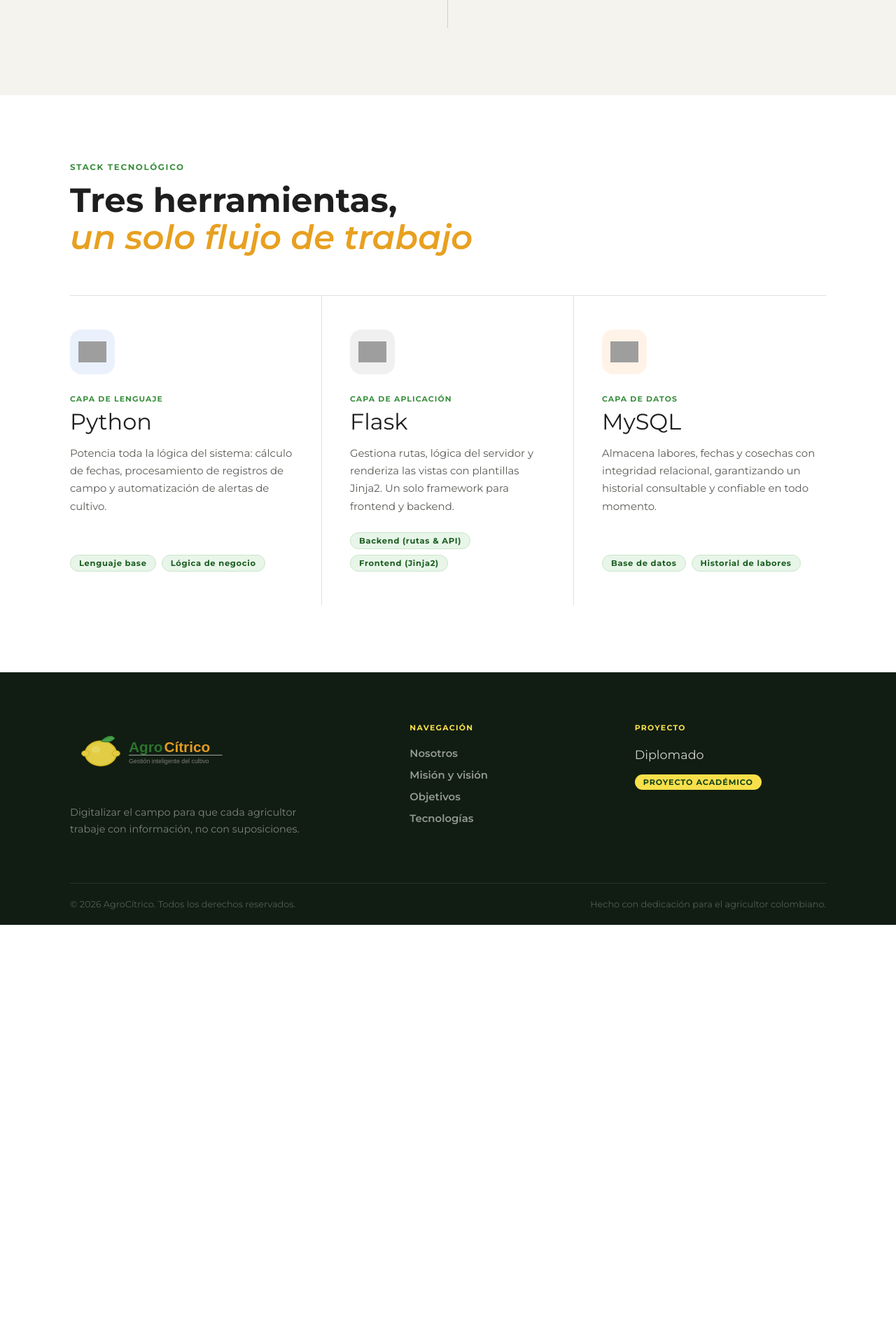
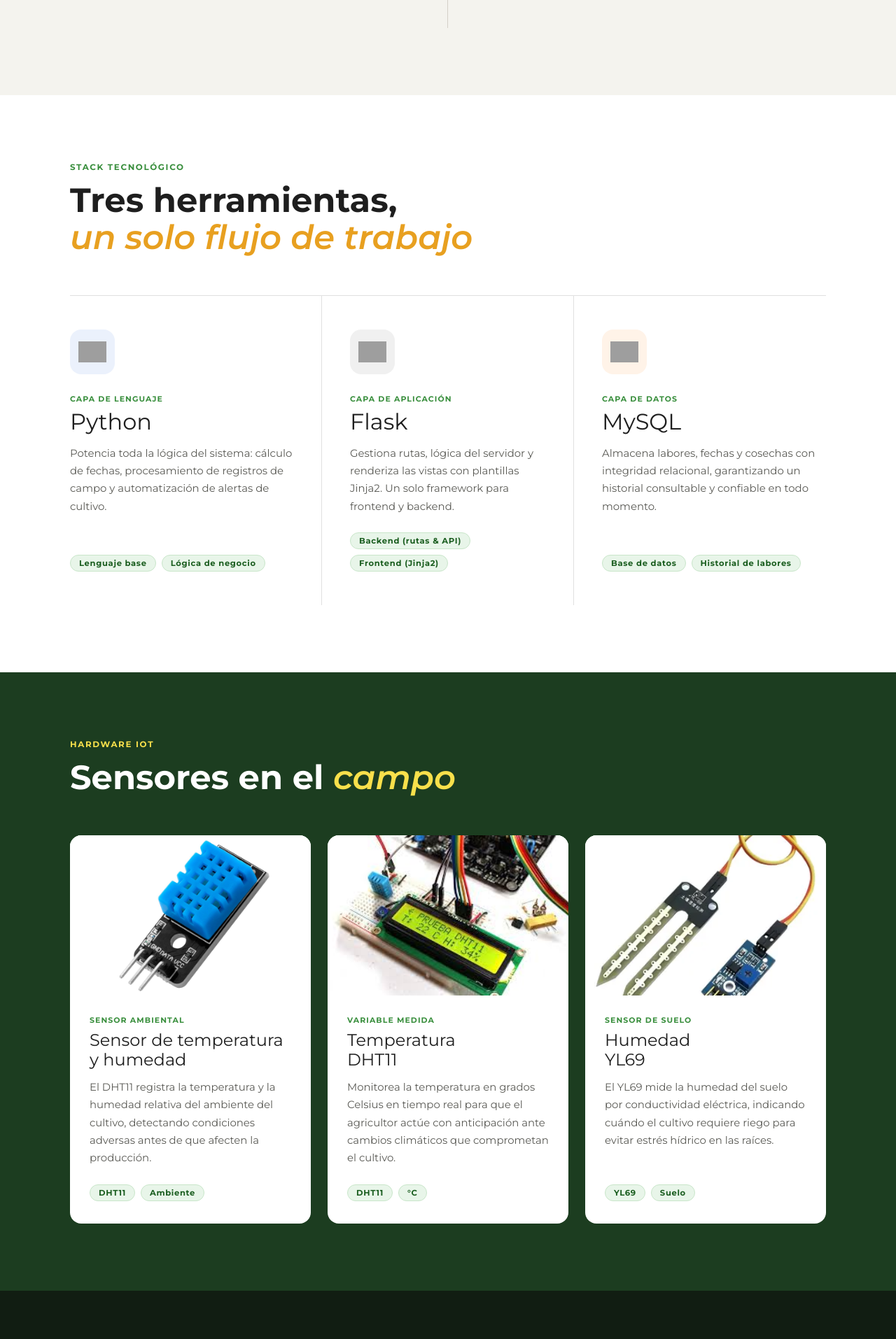
Before and after one commit to MurilloR11/agrocitrico-diplomado, a Flask app: page / in a window 1280 px wide. Shown: the part 2926-4840 px from the top of the page at 70% size. Before the commit the page ends 4248 px from the top, so only its background shows below. Run offline with Flask 3, Linux system fonts and the light colour scheme; grey boxes are pictures that could not be loaded.

Commit message:
Se agrego una nueva section de sensores

```diff
--- a/static/index.css
+++ b/static/index.css
@@ -778,6 +778,129 @@ body {
     }
 }
 
+/* ── Sensores ────────────────────────────────────── */
+.sensors {
+    padding: 96px 0;
+    background-color: #1C3D20;
+}
+
+.sensors-header {
+    margin-bottom: 56px;
+}
+
+.sensors-eyebrow {
+    font-size: 0.74rem;
+    font-weight: 700;
+    letter-spacing: 0.14em;
+    text-transform: uppercase;
+    color: var(--yellow-500);
+    margin-bottom: 14px;
+}
+
+.sensors-title {
+    font-size: clamp(2rem, 4vw, 3rem);
+    line-height: 1.1;
+    color: #fff;
+}
+
+.sensors-title em {
+    font-style: italic;
+    color: var(--yellow-500);
+}
+
+.sensors-grid {
+    display: grid;
+    grid-template-columns: repeat(3, 1fr);
+    gap: 24px;
+}
+
+.sensor-card {
+    background-color: #fff;
+    border-radius: 16px;
+    overflow: hidden;
+    display: flex;
+    flex-direction: column;
+}
+
+.sensor-card-photo {
+    width: 100%;
+    aspect-ratio: 3 / 2;
+    overflow: hidden;
+    background-color: #d4e6d6;
+    flex-shrink: 0;
+}
+
+.sensor-card-photo img {
+    width: 100%;
+    height: 100%;
+    object-fit: cover;
+    display: block;
+    transition: transform 0.4s ease;
+}
+
+.sensor-card:hover .sensor-card-photo img {
+    transform: scale(1.04);
+}
+
+.sensor-card-body {
+    padding: 28px 28px 32px;
+    display: flex;
+    flex-direction: column;
+    flex: 1;
+}
+
+.sensor-layer {
+    font-size: 0.68rem;
+    font-weight: 700;
+    letter-spacing: 0.1em;
+    text-transform: uppercase;
+    color: var(--green-600);
+    margin-bottom: 8px;
+}
+
+.sensor-name {
+    font-size: 1.5rem;
+    font-weight: 400;
+    line-height: 1.15;
+    color: var(--text);
+    margin-bottom: 14px;
+}
+
+.sensor-desc {
+    font-size: 0.93rem;
+    line-height: 1.7;
+    color: #5a5a55;
+    flex: 1;
+    margin-bottom: 24px;
+}
+
+.sensor-tags {
+    list-style: none;
+    display: flex;
+    flex-wrap: wrap;
+    gap: 8px;
+}
+
+.sensor-tags li {
+    font-size: 0.72rem;
+    font-weight: 700;
+    letter-spacing: 0.06em;
+    color: #1B5E20;
+    background-color: #E8F5E9;
+    border: 1px solid #C8E6C9;
+    padding: 4px 12px;
+    border-radius: 99px;
+}
+
+@media (max-width: 760px) {
+    .sensors { padding: 56px 0; }
+
+    .sensors-grid {
+        grid-template-columns: 1fr;
+        gap: 20px;
+    }
+}
+
 /* ── Footer ──────────────────────────────────────── */
 .footer {
     background-color: #111D12;
--- a/templates/index.html
+++ b/templates/index.html
@@ -21,6 +21,7 @@
                     <li><a href="#mision-vision">Misión y visión</a></li>
                     <li><a href="#objetivos">Objetivos</a></li>
                     <li><a href="#tecnologias">Tecnologías</a></li>
+                    <li><a href="#sensores">Sensores</a></li>
                 </ul>
                 <a class="cta" href="#registro">Registrate</a>
             </nav>
@@ -218,6 +219,62 @@
         </section>
     </main>
 
+        <section class="sensors" id="sensores">
+            <div class="container">
+                <div class="sensors-header reveal">
+                    <p class="sensors-eyebrow">Hardware IoT</p>
+                    <h2 class="sensors-title">Sensores en el <em>campo</em></h2>
+                </div>
+                <div class="sensors-grid">
+                    <div class="sensor-card reveal">
+                        <div class="sensor-card-photo">
+                            <img src="{{ url_for('static', filename='img/sensor-dht11.jpg') }}"
+                                 alt="Sensor DHT11 de temperatura y humedad">
+                        </div>
+                        <div class="sensor-card-body">
+                            <p class="sensor-layer">Sensor ambiental</p>
+                            <h3 class="sensor-name">Sensor de temperatura<br>y humedad</h3>
+                            <p class="sensor-desc">El DHT11 registra la temperatura y la humedad relativa del ambiente del cultivo, detectando condiciones adversas antes de que afecten la producción.</p>
+                            <ul class="sensor-tags">
+                                <li>DHT11</li>
+                                <li>Ambiente</li>
+                            </ul>
+                        </div>
+                    </div>
+                    <div class="sensor-card reveal reveal-d1">
+                        <div class="sensor-card-photo">
+                            <img src="{{ url_for('static', filename='img/sensor-temperatura.jpg') }}"
+                                 alt="Medición de temperatura con DHT11">
+                        </div>
+                        <div class="sensor-card-body">
+                            <p class="sensor-layer">Variable medida</p>
+                            <h3 class="sensor-name">Temperatura<br>DHT11</h3>
+                            <p class="sensor-desc">Monitorea la temperatura en grados Celsius en tiempo real para que el agricultor actúe con anticipación ante cambios climáticos que comprometan el cultivo.</p>
+                            <ul class="sensor-tags">
+                                <li>DHT11</li>
+                                <li>°C</li>
+                            </ul>
+                        </div>
+                    </div>
+                    <div class="sensor-card reveal reveal-d2">
+                        <div class="sensor-card-photo">
+                            <img src="{{ url_for('static', filename='img/sensor-yl69.jpg') }}"
+                                 alt="Sensor de humedad de suelo YL69">
+                        </div>
+                        <div class="sensor-card-body">
+                            <p class="sensor-layer">Sensor de suelo</p>
+                            <h3 class="sensor-name">Humedad<br>YL69</h3>
+                            <p class="sensor-desc">El YL69 mide la humedad del suelo por conductividad eléctrica, indicando cuándo el cultivo requiere riego para evitar estrés hídrico en las raíces.</p>
+                            <ul class="sensor-tags">
+                                <li>YL69</li>
+                                <li>Suelo</li>
+                            </ul>
+                        </div>
+                    </div>
+                </div>
+            </div>
+        </section>
+
     <footer class="footer" id="contacto">
         <div class="container">
             <div class="footer-main">
@@ -235,6 +292,7 @@
                         <li><a href="#mision-vision">Misión y visión</a></li>
                         <li><a href="#objetivos">Objetivos</a></li>
                         <li><a href="#tecnologias">Tecnologías</a></li>
+                        <li><a href="#sensores">Sensores</a></li>
                     </ul>
                 </nav>
 
```
Also changed, not shown: static/img/sensor-dht11.jpg (added), static/img/sensor-temperatura.jpg (added), static/img/sensor-yl69.jpg (added).
